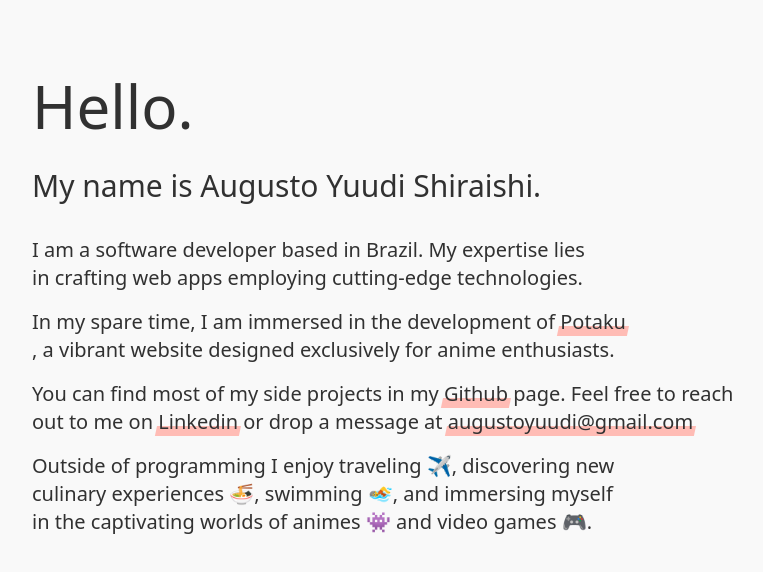
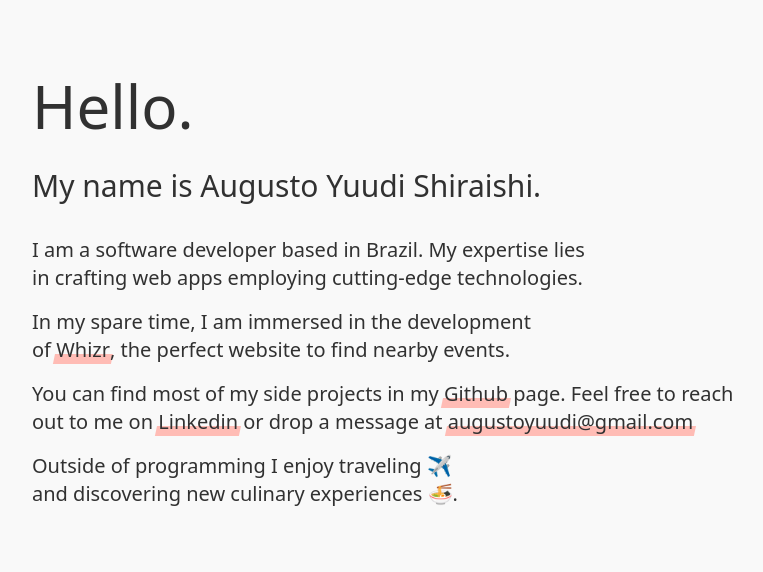
Before and after one commit to augustoyuudi/website, a Next.js app: page / in a window 1280 px wide. Shown: the top 572 px of the page, without its empty margins (96-859 px from the left). Built offline with nearby package versions, Linux system fonts and the light colour scheme.

Commit message:
feat: update portfolio

```diff
--- a/src/app/page.tsx
+++ b/src/app/page.tsx
@@ -15,7 +15,7 @@ export default function Home() {
         </p>
 
         <p className='text-xl font-light mb-4'>
-          In my spare time, I am immersed in the development of <a className="underlined-link" href="https://github.com/augustoyuudi/potaku" target="_blank">Potaku</a>, a vibrant website designed exclusively for anime enthusiasts.
+          In my spare time, I am immersed in the development of <a className="underlined-link" href="https://whizr.app" target="_blank">Whizr</a>, the perfect website to find nearby events.
         </p>
 
         <p className='text-xl font-light mb-4'>
@@ -23,7 +23,7 @@ export default function Home() {
         </p>
 
         <p className='text-xl font-light'>
-          Outside of programming I enjoy traveling ✈️, discovering new culinary experiences 🍜, swimming 🏊, and immersing myself in the captivating worlds of animes 👾 and video games 🎮.
+          Outside of programming I enjoy traveling ✈️ and discovering new culinary experiences 🍜.
         </p>
       </div>
     </main>
```
